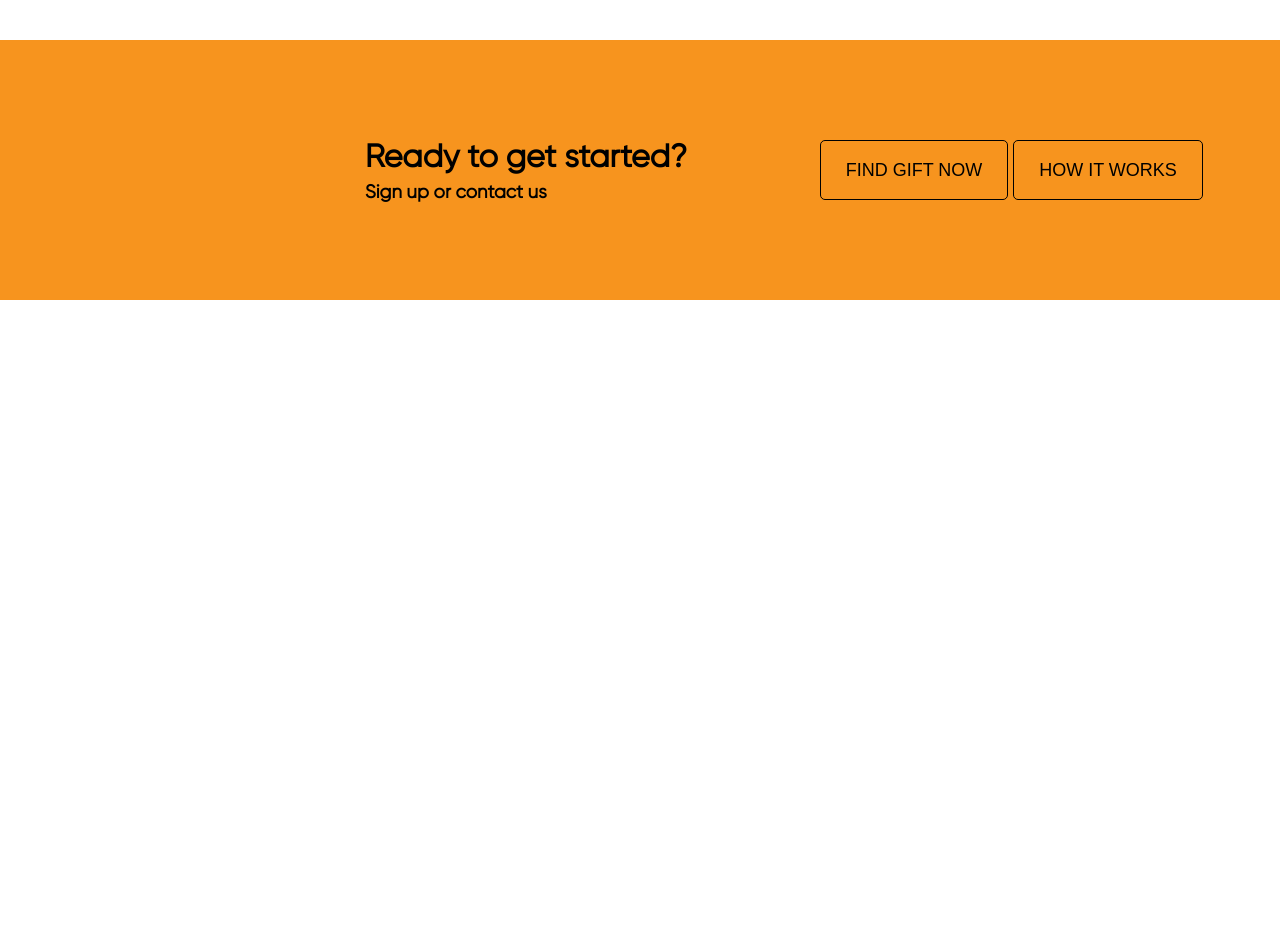
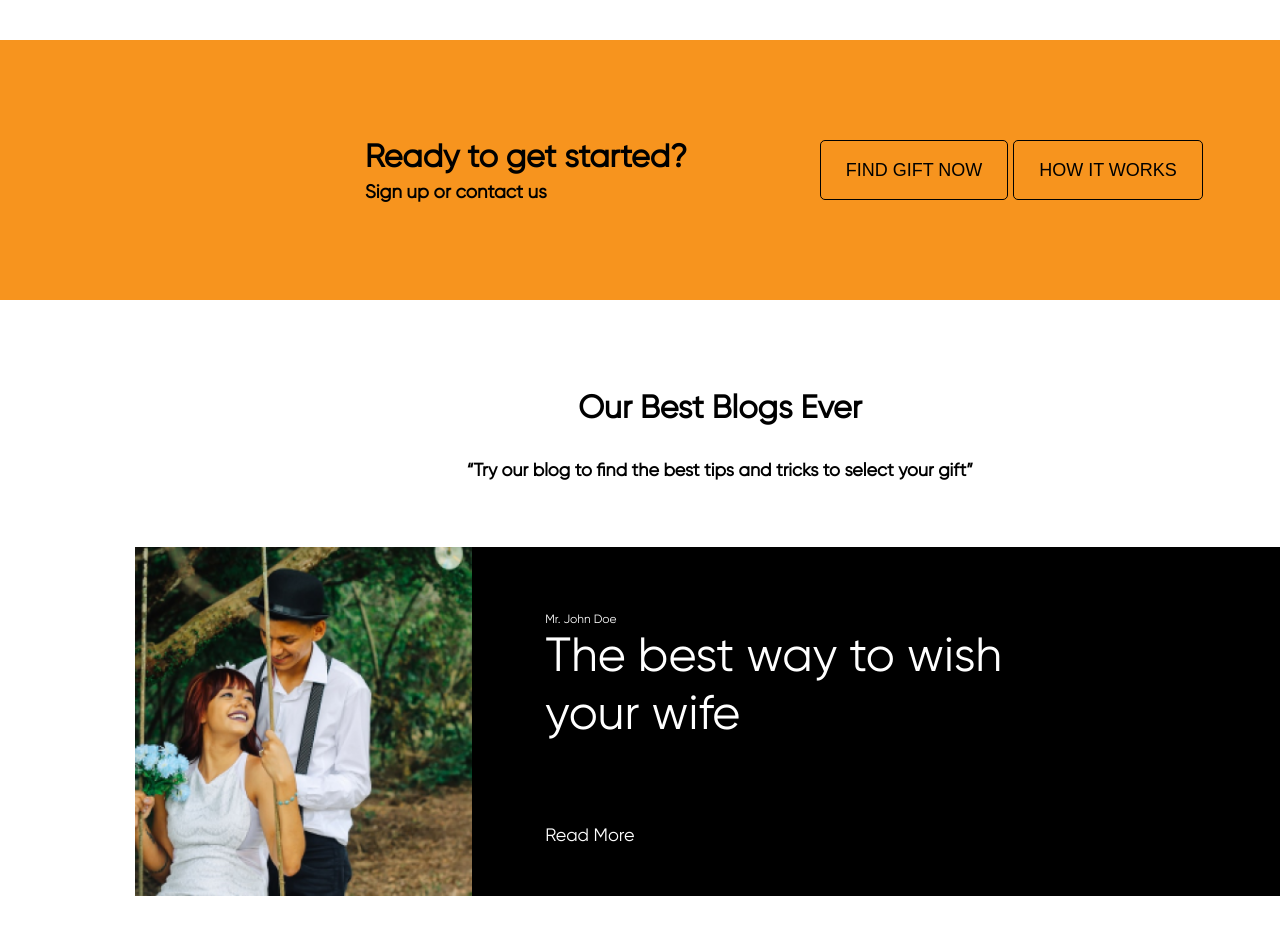
Before and after one commit to MamedovShuxrat/skillfactory-hw1, a plain HTML site: page index.html in a window 1280 px wide. Shown: the part 1997-2932 px from the top of the page. Before the commit the page ends 2297 px from the top, so only its background shows below. Drawn offline with Linux system fonts and the light colour scheme.

Commit message:
skillfactory-hw1 part3- added section blogs

```diff
--- a/index.html
+++ b/index.html
@@ -101,6 +101,20 @@
                 <button class="start__btn">Find gift now</button>
                 <button class="start__btn">how it works</button>
             </section>
+            <section class="blogs">
+                <h2 class="blogs__title">Our Best Blogs Ever</h2>
+                <h3 class="blogs__subtitle">“Try our blog to find the best tips and tricks to select your gift”</h3>
+                <div class="blogs__author-wrapper">
+                    <div class="blogs__author-pic">
+                        <img src="images/png/Media.png" alt="happy" class="blogs__author-img">
+                    </div>
+                    <div class="blogs__author-content">
+                        <span class="blogs__author-name">Mr. John Doe</span>
+                        <h2 class="blogs__author-message">The best way to wish your wife</h2>
+                        <a href="#" class="blogs__author-read-more">Read More</a>
+                    </div>
+                </div>
+            </section>
         </div>
     </main>
 
--- a/style.css
+++ b/style.css
@@ -140,18 +140,20 @@ body {
 }
 
 .cards {
-    padding: 90px 0 135px;
+    padding: 90px 135px 135px;
     text-align: center;
 }
 
-.cards__title {
+.cards__title,
+.blogs__title{
     font-size: 32px;
     line-height: 38px;
     color: #000;
     margin-bottom: 31px;
 }
 
-.cards__desc {
+.cards__desc,
+.blogs__subtitle {
     font-size: 18px;
     line-height: 135.94%;
     color: #000;
@@ -256,3 +258,49 @@ body {
     background-color: #000;
     color: #fff;
 }
+
+.blogs{
+    padding: 90px 135px 135px;
+    text-align: center;
+}
+
+.blogs__author-wrapper{
+    display: flex;
+    justify-content: center;
+
+}
+/*
+.blogs__author-pic{
+    max-width: 30%;
+} */
+
+.blogs__author-img{
+    display: block;
+    width: 100%;
+    min-height: 100%;
+    object-fit: cover;
+}
+
+.blogs__author-content{
+    text-align: left;
+    padding: 63px 200px 49px 73px;
+    background-color: #000;
+    color: #fff;
+}
+
+.blogs__author-name{
+    font-size: 12px;
+    margin-bottom: 15px;
+}
+
+.blogs__author-message{
+    font-size: 48px;
+    font-weight: 300;
+    margin-bottom: 80px;
+}
+
+.blogs__author-read-more{
+    font-size: 18px;
+    color: #fff;
+    text-decoration: none;
+}
```
